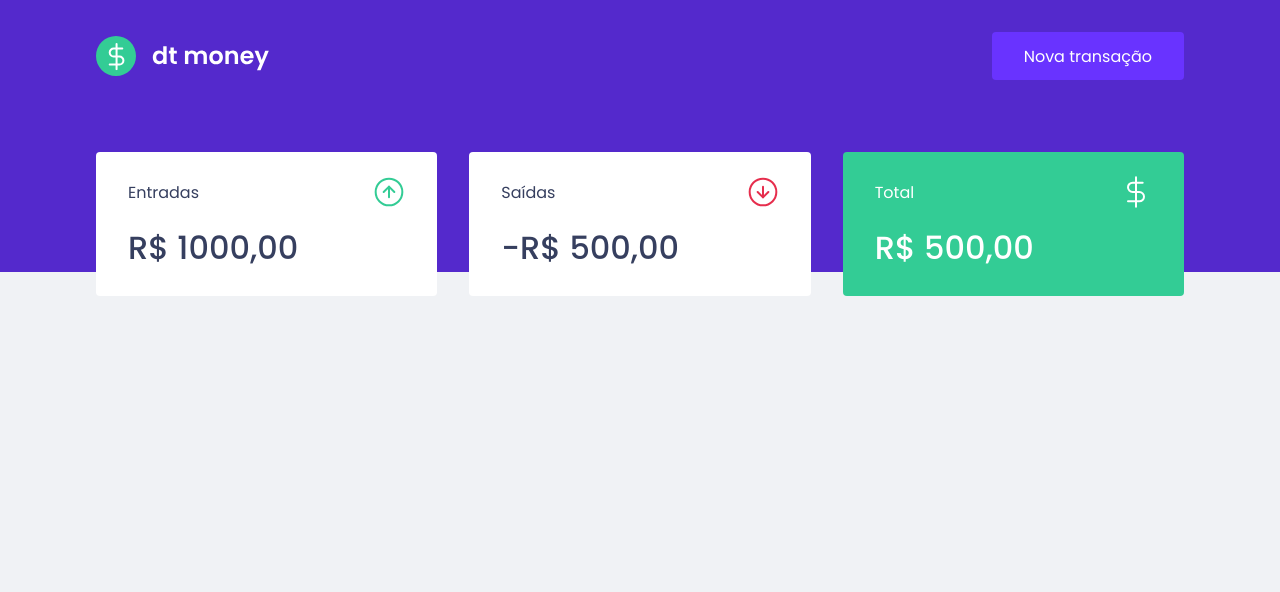
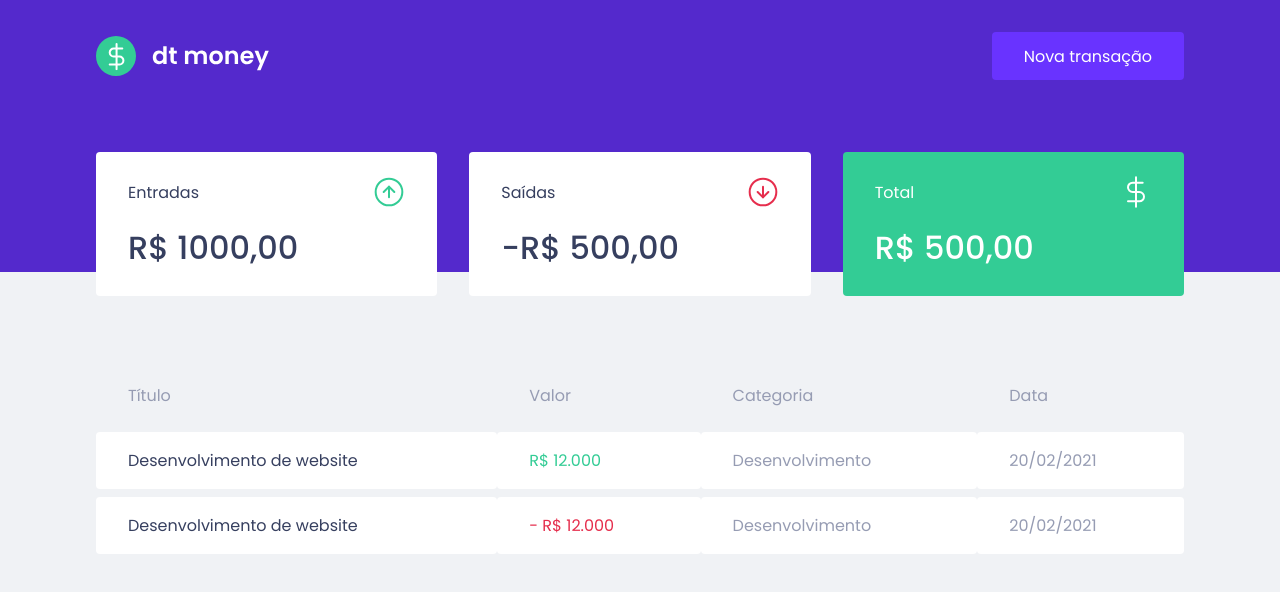
Before and after one commit to jgamaraalv/ja-finances, a React (Create React App) app: page / in a window 1280 px wide. Shown: the top 592 px of the page. Built offline with nearby package versions, Linux system fonts and the light colour scheme.

Commit message:
feat: implements TransactionsTable component

```diff
--- a/src/components/Dashboard/index.tsx
+++ b/src/components/Dashboard/index.tsx
@@ -1,10 +1,13 @@
 import Summary from "../Summary";
+import TransactionsTable from "../TransactionsTable";
 import { StyledContainer } from "./styles";
 
 const Dashboard = () => {
   return (
     <StyledContainer>
       <Summary />
+
+      <TransactionsTable />
     </StyledContainer>
   );
 };
--- /dev/null
+++ b/src/components/TransactionsTable/index.tsx
@@ -0,0 +1,35 @@
+import { StyledContainer } from "./styles";
+
+const TransactionsTable = () => {
+  return (
+    <StyledContainer>
+      <table>
+        <thead>
+          <tr>
+            <th>Título</th>
+            <th>Valor</th>
+            <th>Categoria</th>
+            <th>Data</th>
+          </tr>
+        </thead>
+
+        <tbody>
+          <tr>
+            <td>Desenvolvimento de website</td>
+            <td className="deposit">R$ 12.000</td>
+            <td>Desenvolvimento</td>
+            <td>20/02/2021</td>
+          </tr>
+          <tr>
+            <td>Desenvolvimento de website</td>
+            <td className="withdraw">- R$ 12.000</td>
+            <td>Desenvolvimento</td>
+            <td>20/02/2021</td>
+          </tr>
+        </tbody>
+      </table>
+    </StyledContainer>
+  );
+};
+
+export default TransactionsTable;
--- /dev/null
+++ b/src/components/TransactionsTable/styles.ts
@@ -0,0 +1,38 @@
+import styled from "styled-components";
+
+export const StyledContainer = styled.div`
+  margin-top: 4rem;
+
+  table {
+    width: 100%;
+    border-spacing: 0 0.5rem;
+
+    th {
+      color: var(--text-body);
+      font-weight: 400;
+      padding: 1rem 2rem;
+      text-align: left;
+      line-height: 1.5rem;
+    }
+
+    td {
+      padding: 1rem 2rem;
+      border: 0;
+      background: var(--shape);
+      color: var(--text-body);
+      border-radius: 0.25rem;
+
+      :first-child {
+        color: var(--text-title);
+      }
+
+      &.deposit {
+        color: var(--green);
+      }
+
+      &.withdraw {
+        color: var(--red);
+      }
+    }
+  }
+`;
```
